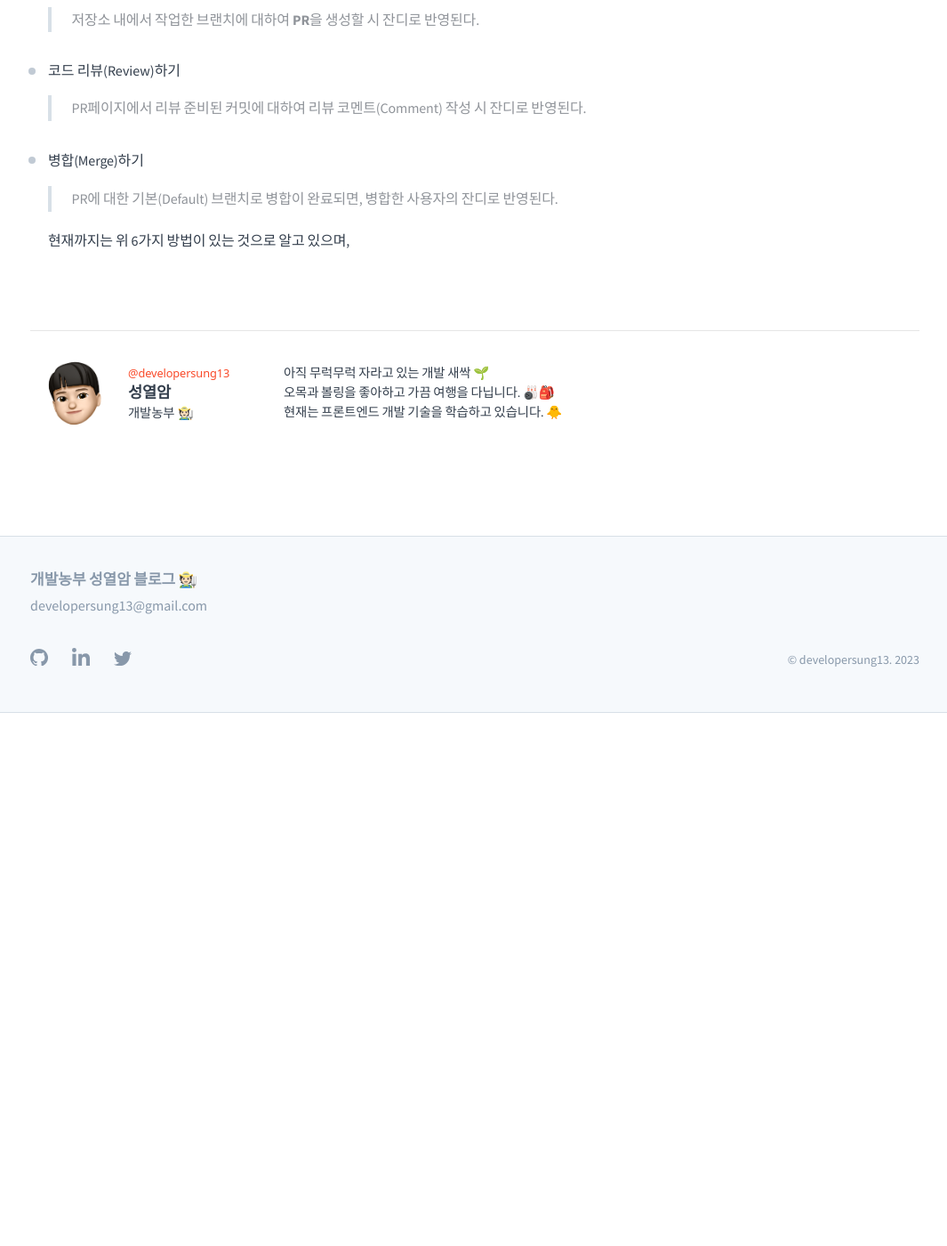
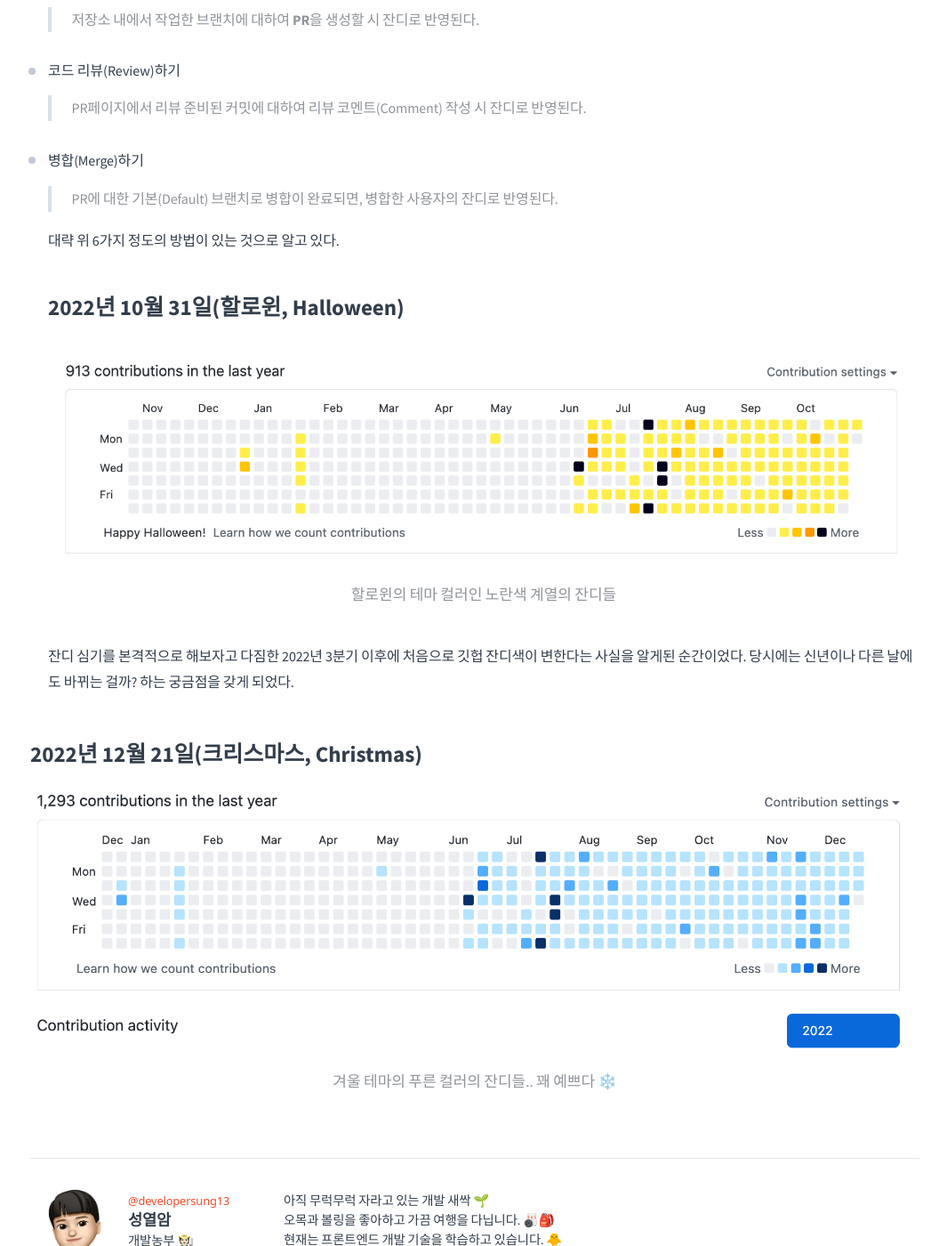
Before and after one commit to developersung13/developersung-blog, a Jekyll site: the page built from blog/github-jandi/index.md, in a window 1280 px wide and 1400 px high, scrolled down 1651 px. Shown: the whole window at 89% size, without its empty margins (106-1171 px from the left). Built offline with Jekyll 4.4.1, drawn with Linux system fonts in a browser that asks for light colours; comment, search, counter and statistics services are not loaded; before the commit the page ends 2452 px from its top, so only the background shows below that.

Commit message:
[blog]: '깃헙(GitHub) 잔디색은 바뀐다는 사실을 알고 있는가?' 내용 추가

```diff
--- a/blog/github-jandi/index.md
+++ b/blog/github-jandi/index.md
@@ -41,4 +41,19 @@ order: 2
 
   > PR에 대한 기본(Default) 브랜치로 병합이 완료되면, 병합한 사용자의 잔디로 반영된다.
 
-  현재까지는 위 6가지 방법이 있는 것으로 알고 있으며,
+  대략 위 6가지 정도의 방법이 있는 것으로 알고 있다.
+
+  ## 2022년 10월 31일(할로윈, Halloween)
+
+  ![할로윈데이 당일 잔디 이미지](img/2022-10-31-jandi.png)
+
+  <figcaption>할로윈의 테마 컬러인 노란색 계열의 잔디들</figcaption>
+
+  잔디 심기를 본격적으로 해보자고 다짐한 2022년 3분기 이후에 처음으로 깃헙 잔디색이 변한다는 사실을 알게된 순간이었다. 당시에는 신년이나 다른 날에도 바뀌는 걸까? 하는 궁금점을 갖게 되었다.
+
+## 2022년 12월 21일(크리스마스, Christmas)
+
+![크리스마스 잔디 이미지](img/2022-12-2
+1-jandi.png)
+
+<figcaption>겨울 테마의 푸른 컬러의 잔디들.. 꽤 예쁘다 ❄️</figcaption>
```
Also changed, not shown: blog/github-jandi/img/2022-10-31-jandi.png (added), blog/github-jandi/img/2022-12-21-jandi.png (added).
